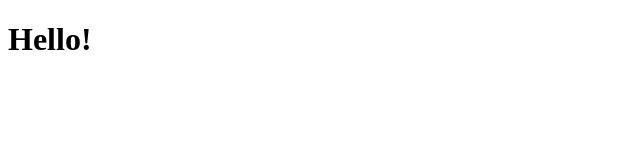
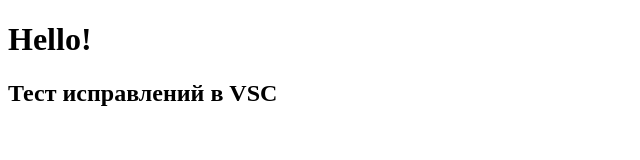
Before and after one commit to onumiz/training, a plain HTML site: page test.html in a window 1280 px wide. Shown: the whole page, without its empty margins (0-640 px from the left). Drawn offline with Linux system fonts and the light colour scheme.

Commit message:
4 строчка

```diff
--- a/test.html
+++ b/test.html
@@ -1,3 +1,4 @@
 <!DOCTYPE html>
 <h1>Hello!
 </h1>
+<h2> Тест исправлений в VSC</h2>
```
